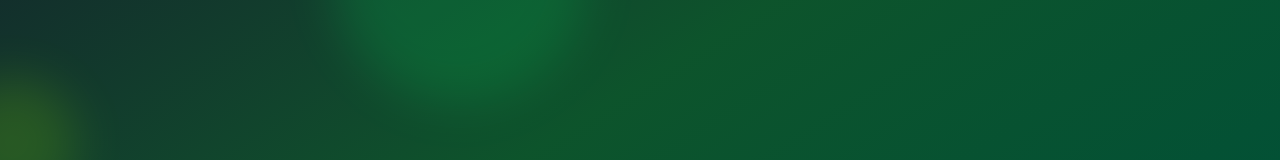
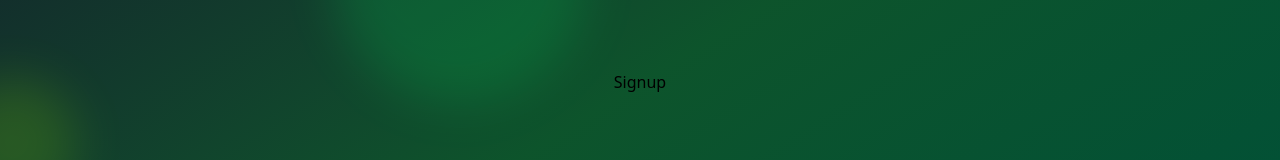
Before and after one commit to ShahbaazX786/authSystem, a React (Vite) app in the folder Frontend/: page /signup in a window 1280 px wide. Shown: the part 318-478 px from the top of the page. Built offline with nearby package versions, Linux system fonts and the light colour scheme.

Commit message:
Added dummy components + routing.

```diff
--- a/Frontend/src/App.tsx
+++ b/Frontend/src/App.tsx
@@ -1,5 +1,8 @@
+import { Route, Routes } from "react-router-dom";
 import FloatingShapes from "./components/FloatingShape";
 import "./index.css";
+import Login from "./pages/Login";
+import Signup from "./pages/Signup";
 
 function App() {
   // return <div className="text-8xl bg-green-500 font-bold">Bismillah</div>;
@@ -26,6 +29,12 @@ function App() {
         left={"-10%"}
         delay={2}
       />
+
+      <Routes>
+        <Route path="/" element={"Home"} />
+        <Route path="/signup" element={<Signup />} />
+        <Route path="/login" element={<Login />} />
+      </Routes>
     </div>
   );
 }
--- /dev/null
+++ b/Frontend/src/pages/Login.tsx
@@ -0,0 +1,5 @@
+const Login = () => {
+  return <div>Login</div>;
+};
+
+export default Login;
--- /dev/null
+++ b/Frontend/src/pages/Signup.tsx
@@ -0,0 +1,5 @@
+const Signup = () => {
+  return <div>Signup</div>;
+};
+
+export default Signup;
```
